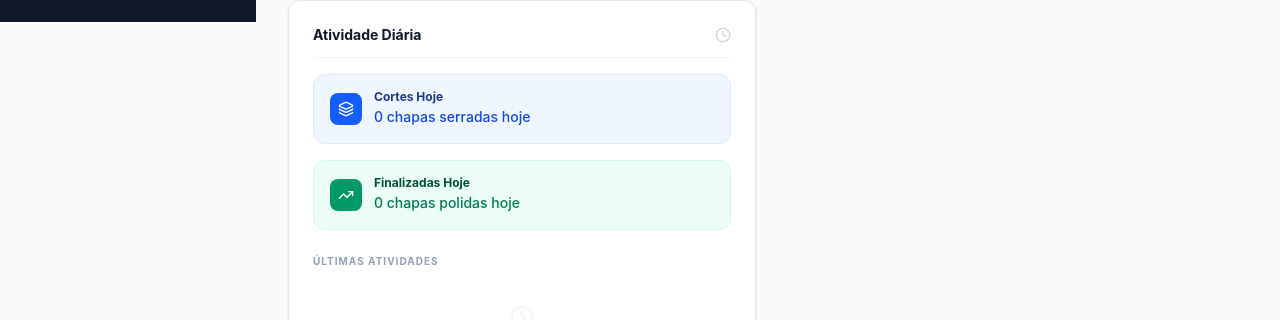
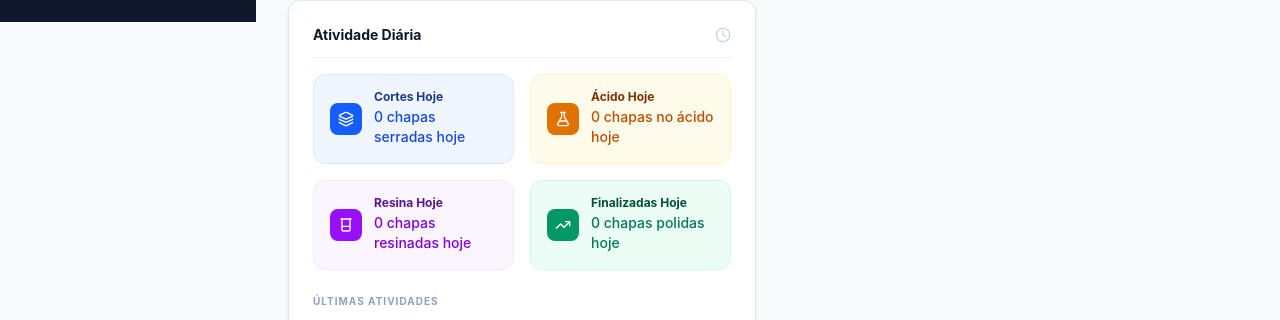
Before and after one commit to Linuxnapratica/MarmoControl, a Next.js app: page /dashboard in a window 1280 px wide. Shown: the part 778-1098 px from the top of the page. Built offline with nearby package versions, Linux system fonts and the light colour scheme; no server answers; the database is empty; sample sign-in values are in the browser's storage.

Commit message:
feat(dashboard): Show daily acid and resin slabs
Adds new metrics to the dashboard to track the number of slabs processed in the acid and resin stages for the current day.

```diff
--- a/app/dashboard/page.tsx
+++ b/app/dashboard/page.tsx
@@ -147,6 +147,24 @@ export default function DashboardPage() {
              finalizedDate.getFullYear() === today.getFullYear();
     }).length;
 
+    const slabsAcidoToday = rawSlabs.filter(s => {
+      if (s.status !== 'acido' || !s.acidDate) return false;
+      const acidDate = new Date(s.acidDate);
+      const today = new Date();
+      return acidDate.getDate() === today.getDate() &&
+             acidDate.getMonth() === today.getMonth() &&
+             acidDate.getFullYear() === today.getFullYear();
+    }).length;
+
+    const slabsResinaToday = rawSlabs.filter(s => {
+      if (s.status !== 'resina' || !s.resinaDate) return false;
+      const resinaDate = new Date(s.resinaDate);
+      const today = new Date();
+      return resinaDate.getDate() === today.getDate() &&
+             resinaDate.getMonth() === today.getMonth() &&
+             resinaDate.getFullYear() === today.getFullYear();
+    }).length;
+
     const activities = rawSlabs
       .slice()
       .sort((a, b) => {
@@ -181,6 +199,8 @@ export default function DashboardPage() {
       producingM2: producing.reduce((acc, curr) => acc + (curr.area || 0), 0),
       slabsSerradasToday,
       slabsPolidasToday,
+      slabsAcidoToday,
+      slabsResinaToday,
       stages,
       activities
     };
@@ -410,7 +430,7 @@ export default function DashboardPage() {
             Atividade Diária
             <Clock className="w-4 h-4 text-slate-300" />
           </h2>
-          <div className="grid grid-cols-1 gap-4 mb-6">
+          <div className="grid grid-cols-1 sm:grid-cols-2 gap-4 mb-6">
             <div className="bg-blue-50 p-4 rounded-xl border border-blue-100">
                <div className="flex items-center gap-3">
                  <div className="bg-blue-600 text-white p-2 rounded-lg">
@@ -422,6 +442,31 @@ export default function DashboardPage() {
                  </div>
                </div>
             </div>
+
+            <div className="bg-amber-50 p-4 rounded-xl border border-amber-100">
+               <div className="flex items-center gap-3">
+                 <div className="bg-amber-600 text-white p-2 rounded-lg">
+                   <FlaskConical className="w-4 h-4" />
+                 </div>
+                 <div>
+                   <p className="text-xs font-bold text-amber-900 leading-none mb-1">Ácido Hoje</p>
+                   <p className="text-sm text-amber-700 font-medium">{statsData.slabsAcidoToday} chapas no ácido hoje</p>
+                 </div>
+               </div>
+            </div>
+
+            <div className="bg-purple-50 p-4 rounded-xl border border-purple-100">
+               <div className="flex items-center gap-3">
+                 <div className="bg-purple-600 text-white p-2 rounded-lg">
+                   <Beaker className="w-4 h-4" />
+                 </div>
+                 <div>
+                   <p className="text-xs font-bold text-purple-900 leading-none mb-1">Resina Hoje</p>
+                   <p className="text-sm text-purple-700 font-medium">{statsData.slabsResinaToday} chapas resinadas hoje</p>
+                 </div>
+               </div>
+            </div>
+
             <div className="bg-emerald-50 p-4 rounded-xl border border-emerald-100">
                <div className="flex items-center gap-3">
                  <div className="bg-emerald-600 text-white p-2 rounded-lg">
```
